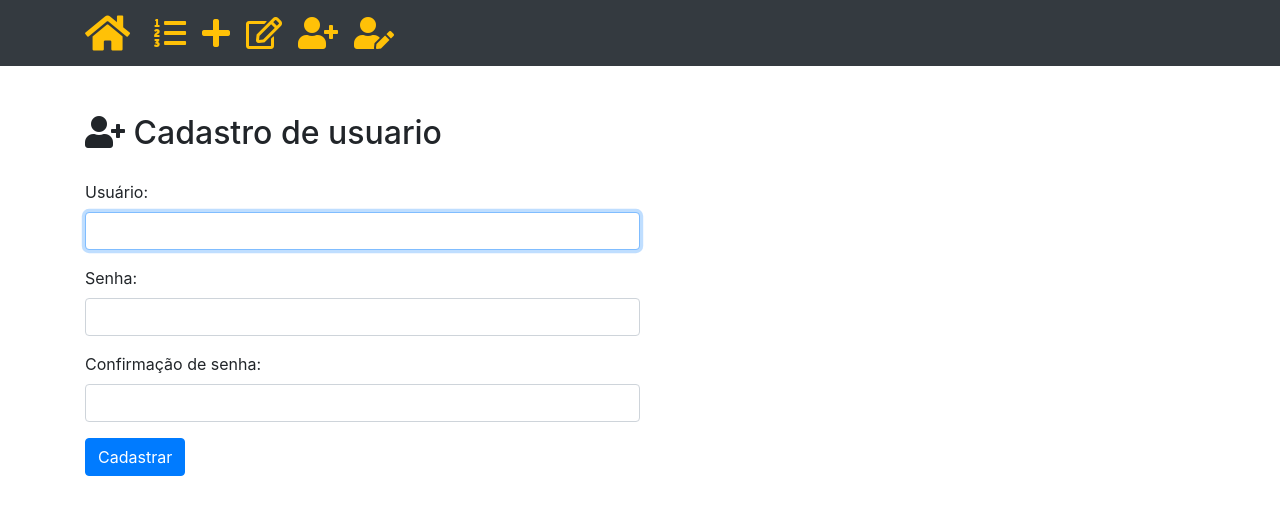
After one commit to gilsonDias92/Gerenciador-de-Tarefas, a Django app: page /cadastrar_usuario/ in a window 1280 px wide. The commit adds this page. Shown: the top 515 px of the page. Run offline with Django 3.2, Linux system fonts and the light colour scheme; some libraries are stand-ins or nearby versions.

Commit message:
Implementando autenticacao, cadastro de usuario, login de usuario consultando se usuario existe no banco de dados, criacao de uma view especifica para cada model

```diff
--- a/ListaDeTarefas/gerenciador_de_tarefas/app/templates/base.html
+++ b/ListaDeTarefas/gerenciador_de_tarefas/app/templates/base.html
@@ -8,9 +8,9 @@
           integrity="sha384-oS3vJWv+0UjzBfQzYUhtDYW+Pj2yciDJxpsK1OYPAYjqT085Qq/1cq5FLXAZQ7Ay" crossorigin="anonymous">
 </head>
 <body>
-<nav class="navbar navbar-expand-lg navbar-dark bg-dark">
+<nav class="navbar navbar-expand-lg navbar-dark bg-dark mb-5">
     <div class="container">
-        <a class="navbar-brand" href="#"><i class="fas fa-home fa-2x"></i></i></a>
+        <a class="navbar-brand" href="#"><i class="fas fa-home fa-2x text-warning"></i></i></a>
         <button class="navbar-toggler" type="button" data-toggle="collapse"
                 data-target="#navbarNavDropdown" aria-controls="navbarNavDropdown"
                 aria-expanded="false" aria-label="Toggle navigation">
@@ -27,7 +27,16 @@
                         <i class="fas fa-plus fa-2x text-warning"></i></span></a>
                 </li>
                 <li class="nav-item active">
-                    <a class="nav-link text-warning" title="Editar tarefa"  href="#"><i class="far fa-edit text-warning fa-2x"></i></span></a>
+                    <a class="nav-link text-warning" title="Editar tarefa"  href="#">
+                        <i class="far fa-edit text-warning fa-2x"></i></span></a>
+                </li>
+                <li class="nav-item active">
+                    <a class="nav-link text-warning" title="Cadastrar usuário"  href="{% url 'cadastrar_usuario'%}">
+                        <i class="fas fa-user-plus text-warning fa-2x"></i></span></a>
+                </li>
+                <li class="nav-item active">
+                    <a class="nav-link text-warning" title="Editar usuário"  href="">
+                        <i class="fas fa-user-edit text-warning fa-2x"></i></span></a>
                 </li>
             </ul>
         </div>
--- /dev/null
+++ b/ListaDeTarefas/gerenciador_de_tarefas/app/templates/usuarios/form_usuario.html
@@ -0,0 +1,33 @@
+{% extends 'base.html' %}
+{% load meus_filtros %}
+
+{% block conteudo%}
+
+<h2><i class="fas fa-user-plus mb-4"></i> Cadastro de usuario</h2>
+
+<form method="POST">
+    {% csrf_token %}
+
+    <div class="form-group">
+        {{ form_usuario.username.errors}}
+        <label>Usuário:</label>
+        {{form_usuario.username | addclass:'form-control w-50'}}
+    </div>
+    <div class="form-group">
+        {{ form_usuario.password1.errors}}
+        <label>Senha:</label>
+        {{form_usuario.password1 | addclass:'form-control w-50'}}
+    </div>
+    </div>
+    <div class="form-group">
+        {{ form_usuario.password2.errors}}
+        <label>Confirmação de senha:</label>
+        {{form_usuario.password2 | addclass:'form-control w-50'}}
+    </div>
+    <div class="form-group">
+        <input type="submit" value="Cadastrar" class="btn btn-primary">
+        <!-- <a href="{% url 'listar_tarefas'%}" class="btn btn-danger">Cancelar</a> -->
+    </div>
+</form>
+
+{% endblock conteudo %}
--- a/ListaDeTarefas/gerenciador_de_tarefas/app/urls.py
+++ b/ListaDeTarefas/gerenciador_de_tarefas/app/urls.py
@@ -1,7 +1,7 @@
-from django.contrib import admin
 from django.urls import path
+from .views.tarefa_views import *
+from .views.usuario_views import *
 from .views import *
-
 # gerencia as rotas da aplicacao
 urlpatterns = [
     path('listar_tarefas/', listar_tarefas, name='listar_tarefas'),
@@ -9,4 +9,6 @@ urlpatterns = [
     path('editar_tarefa/<int:id>', editar_tarefa, name='editar_tarefa'),
     path('remover_tarefa/<int:id>', remover_tarefa, name='remover_tarefa'),
     # entre <> passamos o tipo do parametro e o parametro, deve ser o mesmo nome no metodo editar_tarefa na view
+    path('cadastrar_usuario/', cadastrar_usuario, name='cadastrar_usuario'),
+    path('logar_usuario/', logar_usuario, name='logar_usuario'),
 ]
--- a/ListaDeTarefas/gerenciador_de_tarefas/app/views.py
+++ b/ListaDeTarefas/gerenciador_de_tarefas/app/views/tarefa_views.py
@@ -1,7 +1,7 @@
 from django.shortcuts import render, redirect
-from .forms import TarefaForm
-from .entidades.tarefa import Tarefa
-from .services import tarefa_service
+from ..forms import TarefaForm
+from ..entidades.tarefa import Tarefa
+from ..services import tarefa_service
 # renderizar template
 
 
--- /dev/null
+++ b/ListaDeTarefas/gerenciador_de_tarefas/app/views/usuario_views.py
@@ -0,0 +1,37 @@
+from django.contrib.auth.forms import UserCreationForm, AuthenticationForm
+from django.contrib.auth import authenticate, login
+from django.contrib import messages
+from django.shortcuts import render, redirect
+
+
+def cadastrar_usuario(request):
+    if request.method == "POST":
+        form_usuario = UserCreationForm(request.POST)
+        if form_usuario.is_valid():
+            form_usuario.save()
+            return redirect('listar_tarefas')
+    else:
+        form_usuario = UserCreationForm()
+    return render(request, 'usuarios/form_usuario.html', {'form_usuario': form_usuario})
+
+
+def logar_usuario(request):
+    # verifica se o metodo é post, (user clicou em 'entrar')
+    if request.method == "POST":
+        # coletando infos do form
+        username = request.POST["username"]
+        password = request.POST["password"]
+        # verificando se as infos existem no bd (se este user já está cadastrado)
+        usuario = authenticate(request, username=username, password=password)
+        if usuario is not None:
+            # se ele existe, é feito o login e redireciona até a home (entrou no sist)
+            login(request, usuario)
+            return redirect('listar_tarefas')
+        else:
+            # se nao, mostramos mensagem de erro e se mantem na tela de login
+            messages.error(request, "As credenciais do usuário estã incorretas.")
+            return redirect('logar_usuario')
+    else:
+        # se nao for post criamos uma instancia vazia
+        form_login = AuthenticationForm()
+    return render(request, 'usuarios/login.html', {"form_login": form_login})
--- /dev/null
+++ b/desktop.ini
@@ -0,0 +1,6 @@
+[.ShellClassInfo]
+IconResource=C:\Users\gilsi\Pictures\Icones\python.ico,0
+[ViewState]
+Mode=
+Vid=
+FolderType=Generic
```
Also changed, not shown: ListaDeTarefas/gerenciador_de_tarefas/app/templates/tarefas/listar_tarefas.html (+6 -4 lines), ListaDeTarefas/gerenciador_de_tarefas/app/templates/usuarios/login.html (added, +34 -0 lines), ListaDeTarefas/gerenciador_de_tarefas/__init__.py (added), ListaDeTarefas/gerenciador_de_tarefas/app/views/__init__.py (added).
